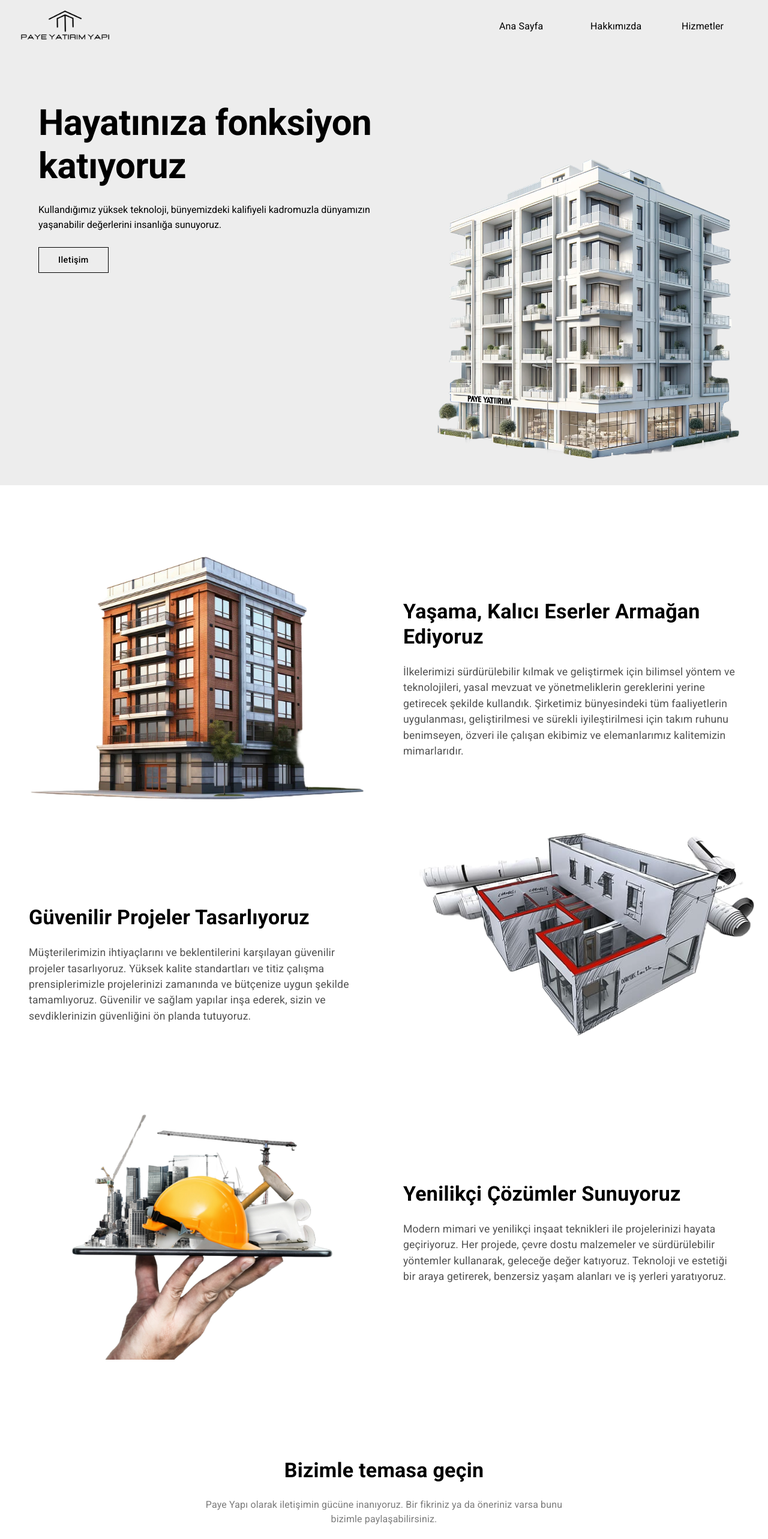
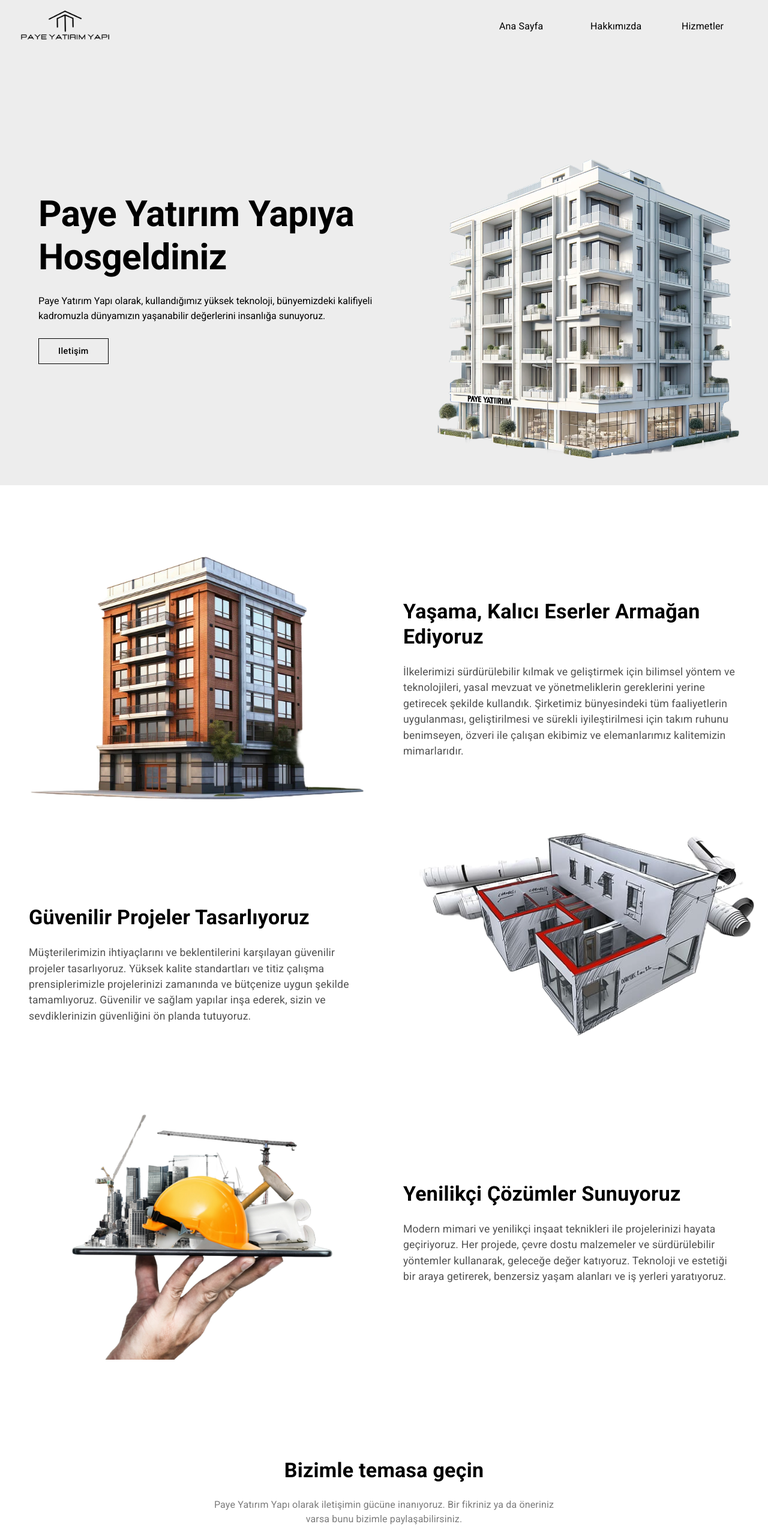
Before and after one commit to leanardos/paye-yatirim, a React (Create React App) app: page /#/ in a window 1280 px wide. Shown: the top 2566 px of the page at 60% size. Built offline with nearby package versions, Linux system fonts and the light colour scheme.

Commit message:
animation fix and content moved to center

```diff
--- a/src/components/GetInTouch.jsx
+++ b/src/components/GetInTouch.jsx
@@ -5,7 +5,7 @@ import {
 import Title from './Title'
 import Paragraph from './Paragraph'
 
-const GetInTouch = ({ scrollToBottom }) => {
+const GetInTouch = () => {
 
     return (
         <Stack
@@ -26,7 +26,7 @@ const GetInTouch = ({ scrollToBottom }) => {
             />
             <Paragraph
                 text={
-                    'Paye Yapı olarak iletişimin gücüne inanıyoruz.\
+                    'Paye Yatırım Yapı olarak iletişimin gücüne inanıyoruz.\
                     Bir fikriniz ya da öneriniz varsa bunu bizimle paylaşabilirsiniz.'
                 }
                 maxWidth = {'sm'}
--- a/src/components/Header.jsx
+++ b/src/components/Header.jsx
@@ -37,6 +37,10 @@ const Header = ({ scrollToBottom }) => {
             {/*  Box text  */}
             <BoxText
             component='section'
+            style={{
+                alignContent: 'center',
+                paddingBottom: '50px'
+            }}
             >
                 <Typography
                 variant='h2'
@@ -46,7 +50,7 @@ const Header = ({ scrollToBottom }) => {
                     color: '#000',
                 }}
                 >
-                    Hayatınıza fonksiyon katıyoruz
+                    Paye Yatırım Yapıya Hosgeldiniz
                 </Typography>
 
                 <Typography
@@ -58,7 +62,7 @@ const Header = ({ scrollToBottom }) => {
                     color: '#000',
                 }}
                 >
-                    Kullandığımız yüksek teknoloji, bünyemizdeki kalifiyeli kadromuzla dünyamızın yaşanabilir değerlerini insanlığa sunuyoruz.
+                    Paye Yatırım Yapı olarak, kullandığımız yüksek teknoloji, bünyemizdeki kalifiyeli kadromuzla dünyamızın yaşanabilir değerlerini insanlığa sunuyoruz.
                 </Typography>
 
                 <Box>
--- a/src/components/Navbar.jsx
+++ b/src/components/Navbar.jsx
@@ -81,7 +81,8 @@ const Navbar = () => {
                                     color: '#000',
                                     "&:hover": {
                                         backgroundColor: 'transparent',
-                                        transform: 'scale(1.2)',
+                                        transform: 'scale(1.1)',
+                                        transition: 'transform .2s ease-in-out',
                                     },
                                     minWidth: '120px'
                                 }}
--- a/src/pages/Home.js
+++ b/src/pages/Home.js
@@ -1,16 +1,16 @@
-import React from 'react'
+import React from 'react';
 import GetInTouch from '../components/GetInTouch';
 import GetStarted from '../components/GetStarted';
 import Header from '../components/Header';
 
 const Home = ({ scrollToBottom }) => {
-  return (
-    <>
-      <Header scrollToBottom={scrollToBottom} />
-      <GetStarted />
-      <GetInTouch scrollToBottom={scrollToBottom} />
-    </>
-  )
-}
+	return (
+		<>
+			<Header scrollToBottom={scrollToBottom} />
+			<GetStarted />
+			<GetInTouch />
+		</>
+	);
+};
 
-export default Home
+export default Home;
```
